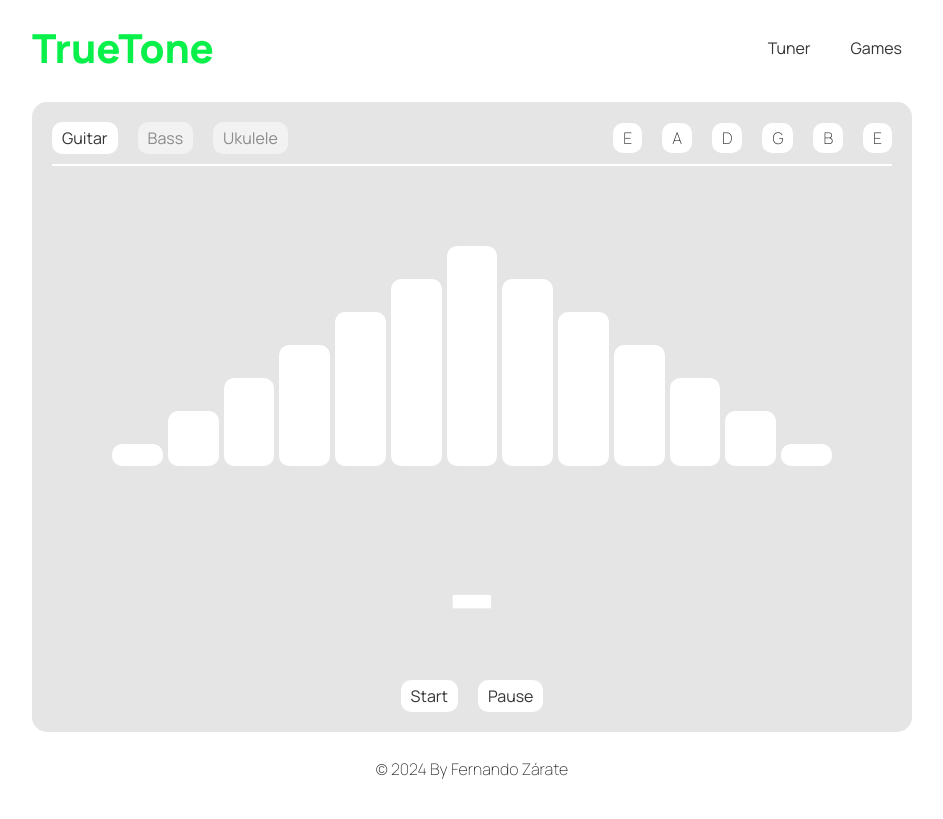
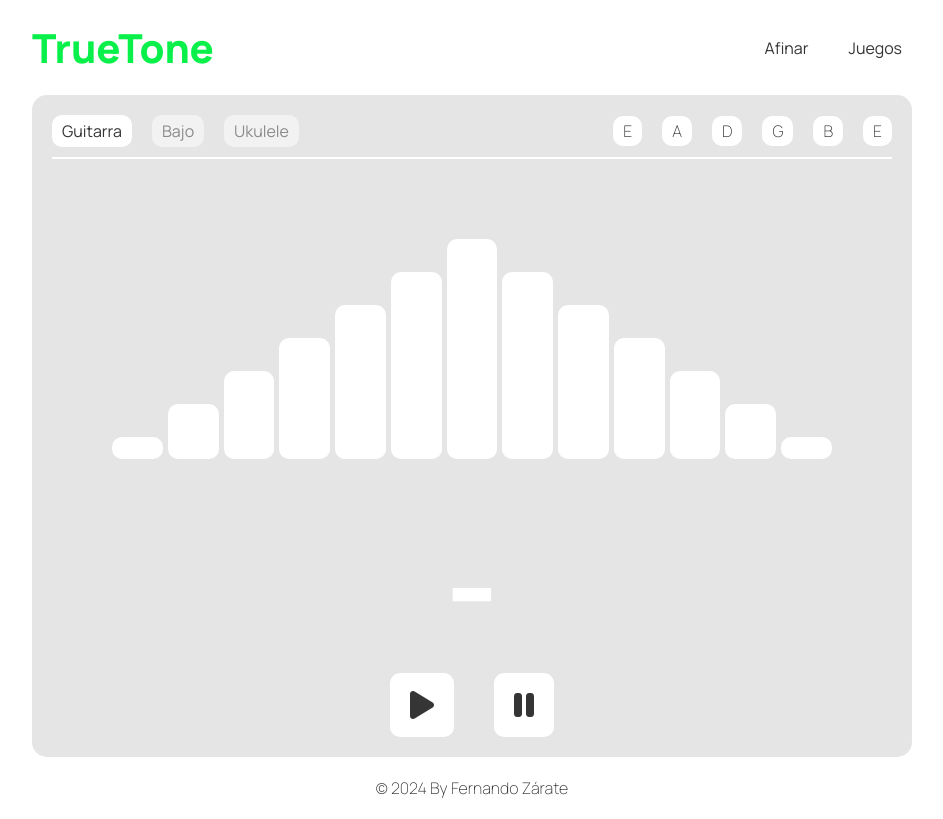
Before and after one commit to fernandozarate07/tuner-app, a React (Vite) app: page / in a window 1280 px wide. Shown: the whole page, without its empty margins (168-1111 px from the left). Built offline with nearby package versions, Linux system fonts and the light colour scheme.

Commit message:
Refactor lenguage

```diff
--- a/index.html
+++ b/index.html
@@ -3,7 +3,8 @@
   <head>
     <meta charset="UTF-8" />
     <meta name="viewport" content="width=device-width, initial-scale=1.0" />
-    <title>Tuner App</title>
+    <title>TrueTone</title>
+    <link rel="stylesheet" href="https://cdnjs.cloudflare.com/ajax/libs/font-awesome/6.5.1/css/all.min.css" />
   </head>
   <body>
     <div id="root"></div>
--- a/src/components/Games/Games.jsx
+++ b/src/components/Games/Games.jsx
@@ -6,7 +6,7 @@ const Games = () => {
       <h1 className={styles.title}>¡Oops!</h1>
       <div>
         <p className={styles.message}>Estamos trabajando en esta sección.</p>
-        <p className={styles.message}>Por favor, vuelve más tarde.</p>
+        <p className={styles.message}>Por favor, vuelve otro día.</p>
       </div>
     </div>
   );
--- a/src/components/Indicator/Indicator.jsx
+++ b/src/components/Indicator/Indicator.jsx
@@ -54,10 +54,10 @@ const Indicator = ({ frequency, note, instrumentNotes, isRunning, setIsRunning }
       </div>
       <div className={`flex-c-c ${styles.indicator__btnContainer}`}>
         <button className={`btn ${styles.indicator__btn}`} onClick={() => setIsRunning(true)}>
-          Start
+          <i className="fa-solid fa-play"></i>
         </button>
         <button className={`btn ${styles.indicator__btn}`} onClick={() => setIsRunning(false)}>
-          Pause
+          <i className="fa-solid fa-pause"></i>
         </button>
       </div>
     </div>
--- a/src/components/Indicator/Indicator.module.css
+++ b/src/components/Indicator/Indicator.module.css
@@ -61,10 +61,12 @@
   font-weight: 400;
 }
 .indicator__btnContainer {
-  gap: 20px;
+  gap: 40px;
 }
 .indicator__btn {
   background-color: var(--wh);
+  padding: 10px 20px;
+  font-size: var(--l);
 }
 .defaultNote {
   color: var(--wh);
--- a/src/components/InstrumentsBar/InstrumentsBar.jsx
+++ b/src/components/InstrumentsBar/InstrumentsBar.jsx
@@ -6,12 +6,12 @@ const InstrumentsBar = ({ setSelectedInstrument, selectedInstrument }) => {
       <div
         className={` btn ${styles.instrumentsBar__item} ${selectedInstrument === "guitar" ? "active" : "inactive"}`}
         onClick={() => setSelectedInstrument("guitar")}>
-        Guitar
+        Guitarra
       </div>
       <div
         className={` btn ${styles.instrumentsBar__item} ${selectedInstrument === "bass" ? "active" : "inactive"}`}
         onClick={() => setSelectedInstrument("bass")}>
-        Bass
+        Bajo
       </div>
       <div
         className={` btn ${styles.instrumentsBar__item} ${selectedInstrument === "ukulele" ? "active" : "inactive"}`}
--- a/src/components/NavBar/NavBar.jsx
+++ b/src/components/NavBar/NavBar.jsx
@@ -6,10 +6,10 @@ const NavBar = ({ setSection }) => {
       <h1 className={`color-primary ${styles.navBar__logo}`}>TrueTone</h1>
       <div className={styles.navBar__itemsContainer}>
         <button className={`btn ${styles.navBar__item}`} onClick={() => setSection("tuner")}>
-          Tuner
+          Afinar
         </button>
         <button href="#" className={`btn ${styles.navBar__item}`} onClick={() => setSection("games")}>
-          Games
+          Juegos
         </button>
         {/* <a href="#" className={`btn ${styles.navBar__item}`}>
           Credits
--- a/src/index.css
+++ b/src/index.css
@@ -132,6 +132,9 @@ button {
   background-color: var(--bk);
   color: var(--wh);
 }
+.btn:hover i{
+  color: var(--gr);
+}
 .visible {
   opacity: 1;
 }
```
